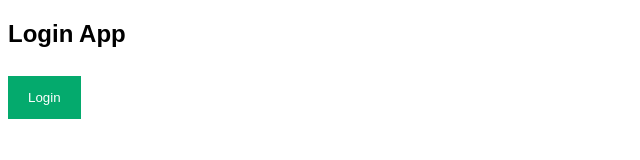
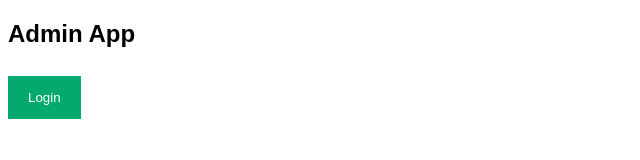
Before and after one commit to marri005/login-page, a plain HTML site: page index.html in a window 1280 px wide. Shown: the full height of the page, 0-640 px from the left. Drawn offline with Linux system fonts and the light colour scheme.

Commit message:
Update index.html

```diff
--- a/index.html
+++ b/index.html
@@ -127,7 +127,7 @@ span.psw {
 </head>
 <body>
 
-<h2>Login App</h2>
+<h2>Admin App</h2>
 
 <button onclick="document.getElementById('id01').style.display='block'" style="width:auto;">Login</button>
 
```
